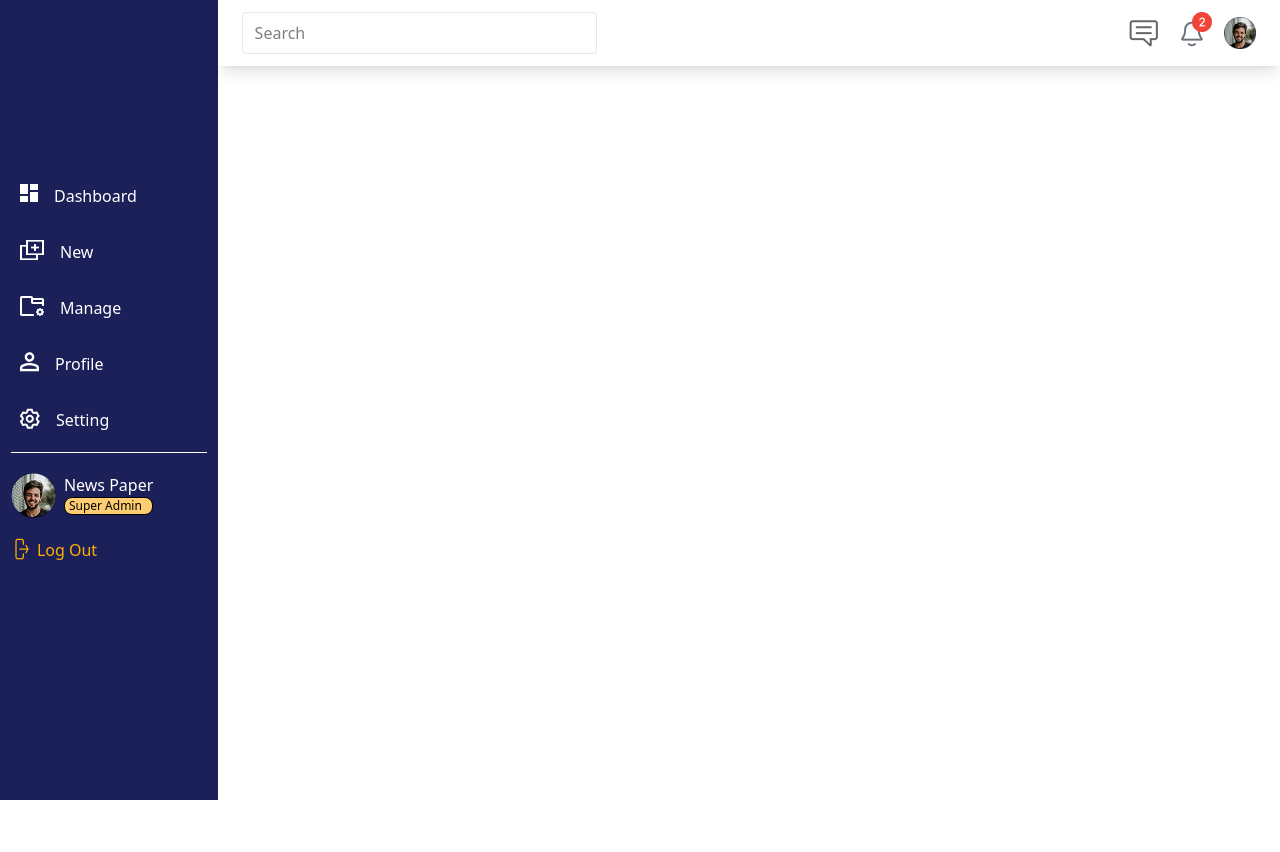
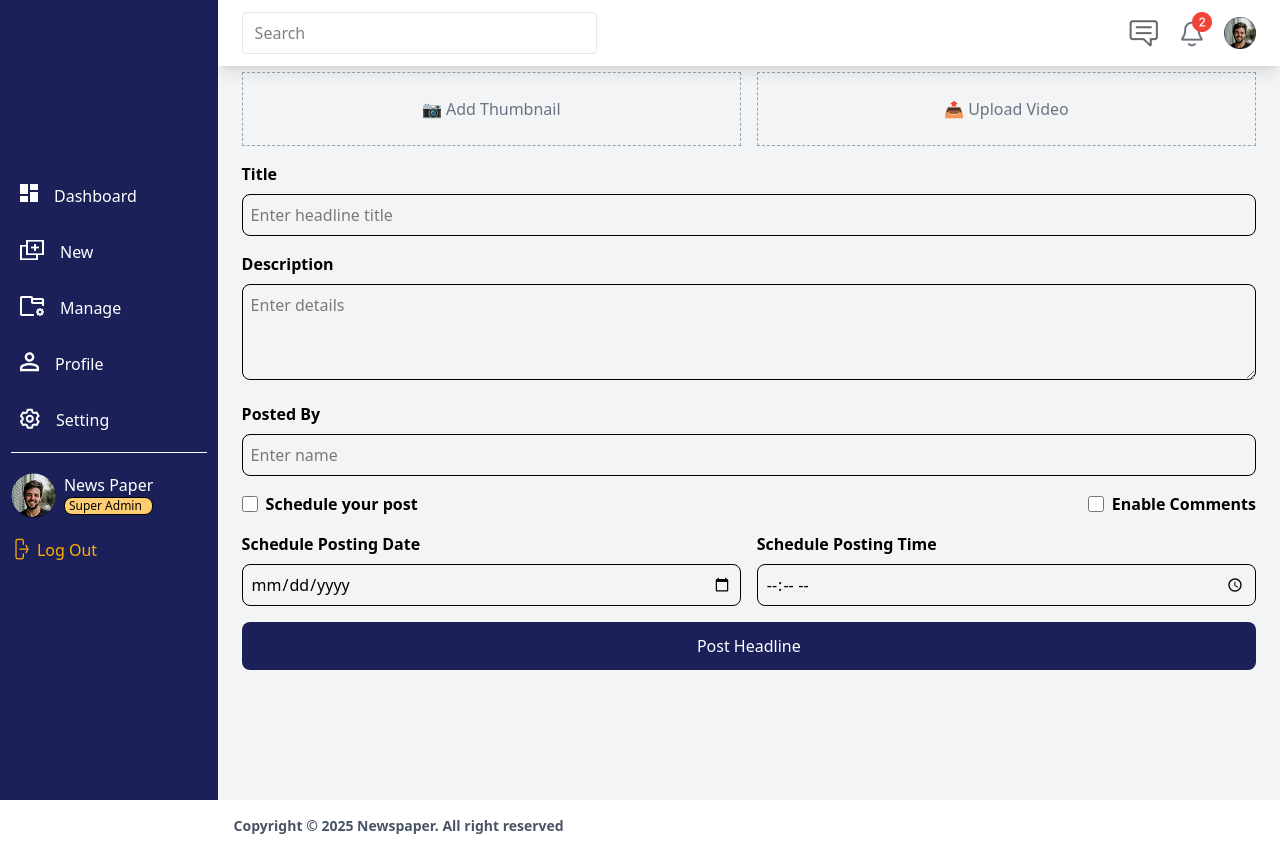
Before and after one commit to Ashvinghugare1/news-portal, a React (Vite) app: page /Post-Video in a window 1280 px wide. Before the commit the page ends 800 px from the top, so only its background shows below. Built offline with nearby package versions, Linux system fonts and the light colour scheme.

Commit message:
Made some changes

```diff
--- a/src/App.jsx
+++ b/src/App.jsx
@@ -10,6 +10,8 @@ import SearchNavbar from './components/Password/Sidebar/SearchNavbar'
 import ManageHeadline from './Pages/ManageHeadline'
 import ManageArticle from './Pages/ManageArticle'
 import Footer from './components/footer'
+import PostNewArticle from './Pages/PostNewArticle'
+import PostVideo from './Pages/PostVideo'
 
 
 function App() {
@@ -23,6 +25,12 @@ function App() {
         <Routes>
           <Route path='/Manage-New-Headline'element={<ManageHeadline/>}/>
           <Route path='/Manage-New-Article' element={<ManageArticle/>}/>
+
+          <Route path='/Post-New-Article' element={<PostNewArticle/>}/>
+          <Route path='/Post-Video' element={<PostVideo/>}/>
+
+
+
         </Routes>
         <Footer/>
       </div>
--- /dev/null
+++ b/src/Pages/PostNewArticle.jsx
@@ -0,0 +1,71 @@
+import React from "react";
+
+const PostNewArticle = () => {
+  return (
+    <div className="bg-white p-6 rounded-lg shadow-md w-full max-w-4xl mx-auto">
+      <h2 className="text-2xl font-bold mb-6">Create New Headlines</h2>
+
+
+      <div className="border border-dashed border-gray-400 p-6 text-center mb-4 rounded-lg cursor-pointer">
+        <div className="w-10 h-10 mx-auto bg-gray-300 rounded-full flex items-center justify-center text-gray-700 text-xl font-bold">
+          +
+        </div>
+        <span className="text-gray-500 block mt-2">Add Cover Photo</span>
+      </div>
+
+
+      <label className="block mb-2 font-semibold">Title</label>
+      <input
+        type="text"
+        className="w-full border p-2 rounded-lg mb-4"
+        placeholder="Enter headline title"
+      />
+
+
+      <label className="block mb-2 font-semibold">Description</label>
+      <textarea
+        className="w-full border p-2 rounded-lg mb-4 h-24"
+        placeholder="Enter details"
+      ></textarea>
+
+
+      <label className="block mb-2 font-semibold">Posted By</label>
+      <input
+        type="text"
+        className="w-full border p-2 rounded-lg mb-4"
+       placeholder="arun"
+        // readOnly
+      />
+
+
+      <div className="flex justify-between items-center mb-4">
+        <div className="flex items-center">
+          <input type="checkbox" className="mr-2" />
+          <span className="font-semibold">Schedule your post</span>
+        </div>
+        <div className="flex items-center">
+          <input type="checkbox" className="mr-2" />
+          <span className="font-semibold">Enable Comments</span>
+        </div>
+      </div>
+
+      <div className="grid grid-cols-2 gap-4">
+        <div className="relative">
+          <label className="block mb-2 font-semibold">Schedule Posting Date</label>
+          <input type="date" className="w-full border p-2 rounded-lg" defaultValue="2025-07-05" />
+        </div>
+        <div className="relative">
+          <label className="block mb-2 font-semibold">Schedule Posting Time</label>
+          <input type="time" className="w-full border p-2 rounded-lg" defaultValue="10:00" />
+        </div>
+      </div>
+
+
+      <button className="w-full bg-[#1C2059] text-white p-3 rounded-lg mt-6 hover:bg-blue-700">
+        Post Headline
+      </button>
+    </div>
+  );
+};
+
+export default PostNewArticle;
--- /dev/null
+++ b/src/Pages/PostVideo.jsx
@@ -0,0 +1,77 @@
+import React from "react";
+
+const PostVideo = () => {
+  return (
+    <div className="p-6 bg-gray-100 min-h-screen">
+    <h2 className="text-2xl font-bold mb-4">Create New Headlines</h2>
+
+    {/* Upload Section */}
+    <div className="grid grid-cols-2 gap-4 mb-4">
+      <div className="border border-dashed border-gray-400 p-6 text-center flex flex-col items-center justify-center cursor-pointer">
+        <span className="text-gray-500">📷 Add Thumbnail</span>
+      </div>
+      <div className="border border-dashed border-gray-400 p-6 text-center flex flex-col items-center justify-center cursor-pointer">
+        <span className="text-gray-500">📤 Upload Video</span>
+      </div>
+    </div>
+
+    {/* Title Input */}
+    <label className="block mb-2 font-semibold">Title</label>
+    <input
+      type="text"
+      className="w-full border p-2 rounded-lg mb-4"
+      placeholder="Enter headline title"
+    />
+
+    {/* Description */}
+    <label className="block mb-2 font-semibold">Description</label>
+    <textarea
+      className="w-full border p-2 rounded-lg mb-4 h-24"
+      placeholder="Enter details"
+    ></textarea>
+
+    {/* Posted By */}
+    <label className="block mb-2 font-semibold">Posted By</label>
+    <input
+      type="text"
+      className="w-full border p-2 rounded-lg mb-4"
+      placeholder="Enter name"
+    />
+
+    {/* Options */}
+    <div className="flex items-center justify-between mb-4">
+      <div className="flex items-center gap-2">
+        <input type="checkbox" id="schedule" className="w-4 h-4" />
+        <label htmlFor="schedule" className="font-semibold">Schedule your post</label>
+      </div>
+      <div className="flex items-center gap-2">
+        <input type="checkbox" id="comments" className="w-4 h-4" />
+        <label htmlFor="comments" className="font-semibold">Enable Comments</label>
+      </div>
+    </div>
+
+    {/* Schedule Inputs */}
+    <div className="grid grid-cols-2 gap-4 mb-4">
+      <div>
+        <label className="block mb-2 font-semibold">Schedule Posting Date</label>
+        <input
+          type="date"
+          className="w-full border p-2 rounded-lg"
+        />
+      </div>
+      <div>
+        <label className="block mb-2 font-semibold">Schedule Posting Time</label>
+        <input
+          type="time"
+          className="w-full border p-2 rounded-lg"
+        />
+      </div>
+    </div>
+
+    {/* Submit Button */}
+    <button className="w-full bg-[#1C2059] text-white p-3 rounded-lg">Post Headline</button>
+  </div>
+  );
+};
+
+export default PostVideo;
```
